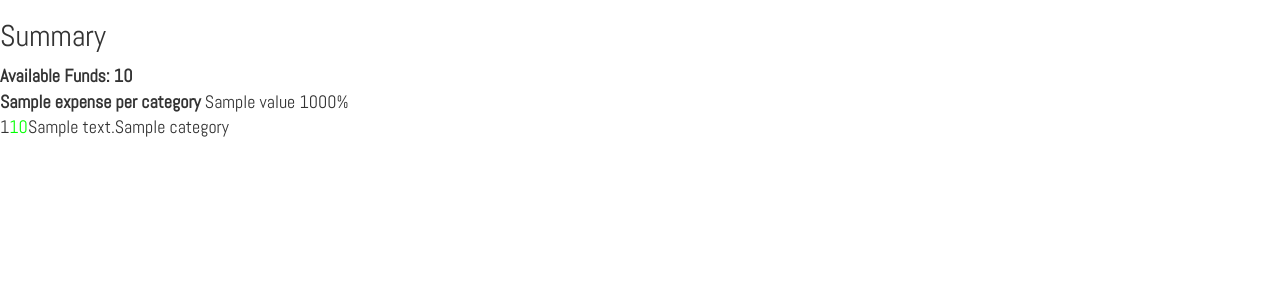
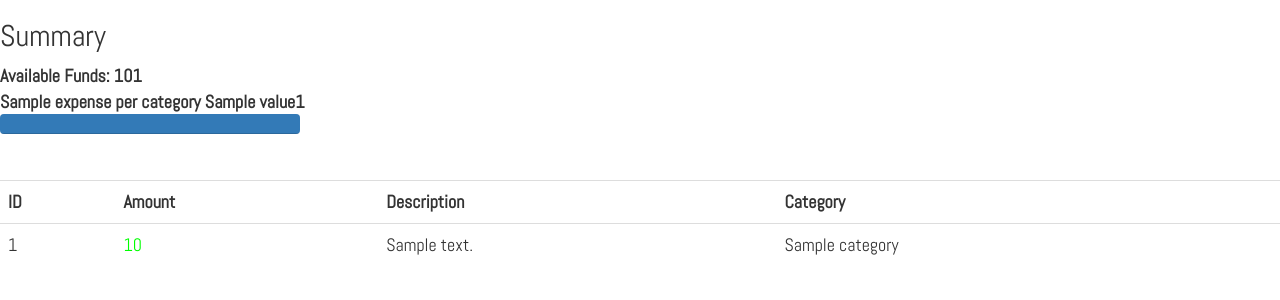
Before and after one commit to Zillolo/mana-vault, a Flask app: template app/templates/budget/summary.html in a window 1280 px wide. Shown: the part 52-352 px from the top of the page. Run offline with Flask 2, Linux system fonts and the light colour scheme; the visitor is signed in with stand-in values (Sample User, id 1); the template is opened without the code that fills it: most values are stand-ins (such as "Sample title", 1, 10 or a date in 2020); some libraries are stand-ins or nearby versions.

Commit message:
Change styles add gunicorn

```diff
--- a/app/static/css/style.css
+++ b/app/static/css/style.css
@@ -1,6 +1,10 @@
 body {
   font-family: 'Abel', sans-serif;
   font-size: 18px;
+}
+
+.progress {
+  width: 300px;
 }
 
 span.entry-positive {
--- a/app/templates/budget/summary.html
+++ b/app/templates/budget/summary.html
@@ -3,18 +3,31 @@
 
 {% block content %}
 <h2>Summary</h2>
-<b>Available Funds: {{ sumIncome }}</b>
+<b>Available Funds: {{ sumIncome }}{{session.get('currency', '€')}}</b>
 <br />
 {% for name, value in expensePerCategory.items() %}
-  <b>{{ name }}</b> {{ value }}
+  <b>{{ name }}</b>
+  <b>{{ value }}{{session.get('currency', '€')}}</b>
   {% if sumIncome != 0 %}
-    {{(value / sumIncome) * 100}}%
+    {% set percent = (value / sumIncome) * 100 %}
   {% else %}
-    -%
+    {% set percent = 0 %}
   {% endif %}
+  <div class="progress">
+    <div class="progress-bar" role="progressbar" aria-valuenow="{{percent|int}}" aria-valuemin="0" aria-valuemax="100" style="width: {{3 * (percent|int) }}px">
+        {{percent|int}}%
+    </div>
+  </div>
+
   <br />
 {% endfor %}
-<table>
+<table class="table table-hover">
+  <tr>
+    <th>ID</th>
+    <th>Amount</th>
+    <th>Description</th>
+    <th>Category</th>
+  </tr>
 {% for entry in entries %}
   <tr>
     <td>{{entry['_id']}}</td>
--- a/requirements.txt
+++ b/requirements.txt
@@ -2,6 +2,7 @@
 flask-mongoengine==0.7.1
 Flask-Script==2.0.5
 Flask-WTF==0.12
+gunicorn==19.3.0
 itsdangerous==0.24
 Jinja2==2.8
 MarkupSafe==0.23
--- a/run.py
+++ b/run.py
@@ -2,4 +2,4 @@
 
 if __name__ == "__main__":
     logger.info("Application was started.")
-    app.run()
+    app.run(host = '0.0.0.0')
```
